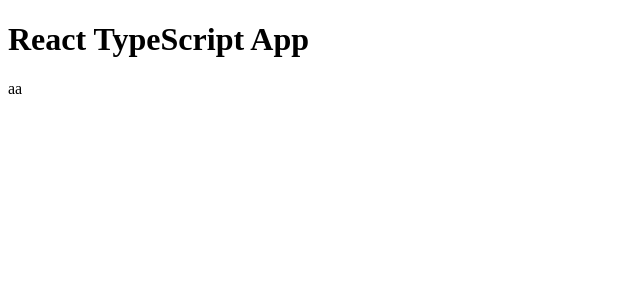
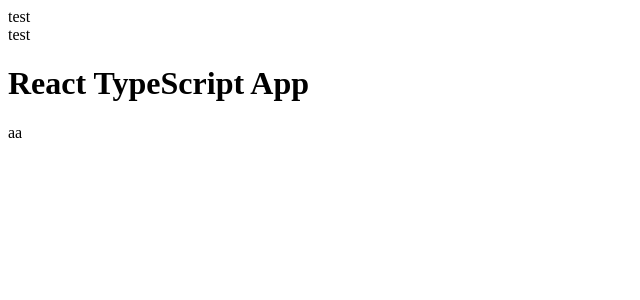
Before and after one commit to scla-sagauniv/Location-information-stamp-app, a React (Vite) app: page / in a window 1280 px wide. Shown: the top 300 px of the page, without its empty margins (0-640 px from the left). Built offline with nearby package versions, Linux system fonts and the light colour scheme.

Commit message:
ailias pathの設定

```diff
--- a/src/App.tsx
+++ b/src/App.tsx
@@ -1,10 +1,12 @@
 import './App.css';
-
+import Test from '@/components/Test';
 function App() {
 	return (
 		<>
 			<div className="App">
 				<header className="App-header">
+					<Test />
+					<Test />
 					<h1>React TypeScript App</h1>
 					<div>aa</div>
 				</header>
--- a/tsconfig.json
+++ b/tsconfig.json
@@ -4,4 +4,10 @@
 		{ "path": "./tsconfig.app.json" },
 		{ "path": "./tsconfig.node.json" }
 	],
+	"compilerOptions": {
+		"baseUrl": "./",
+		"paths": {
+			"@/*": ["./src/*"]
+		}
+	}
 }
--- a/vite.config.ts
+++ b/vite.config.ts
@@ -1,11 +1,16 @@
 import { defineConfig } from 'vite';
 import react from '@vitejs/plugin-react-swc';
+import path from 'path';
 
-// https://vitejs.dev/config/
 export default defineConfig({
 	plugins: [react()],
 	server: {
 		host: true,
 		port: 5173,
 	},
+	resolve: {
+		alias: {
+			'@': path.resolve(__dirname, 'src'),
+		},
+	},
 });
```
